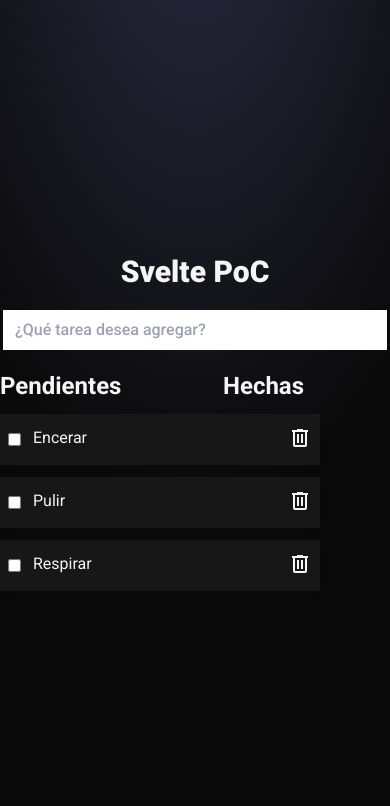
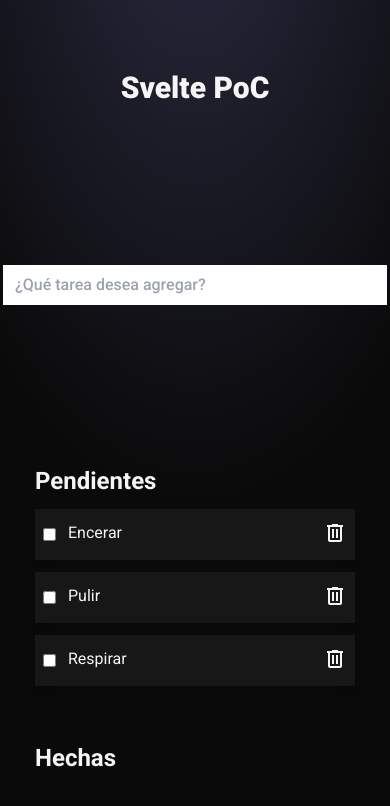
Before and after one commit to Lotar17/svelte-poc, a SvelteKit app: page / in a window 390 px wide. Shown: the top 806 px of the page. Built offline with nearby package versions, Linux system fonts and the light colour scheme.

Commit message:
style: make responsive

```diff
--- a/src/routes/+page.svelte
+++ b/src/routes/+page.svelte
@@ -25,7 +25,7 @@
 {#if transicionar}
   <div
     in:fly={{ y: 200, duration: 2000 }}
-    class="flex flex-col gap-5 items-center justify-center h-screen w-screen"
+    class="flex flex-row md:flex-col flex-wrap gap-5 items-center justify-center h-screen w-screen"
   >
     <h1 class="text-3xl font-black">Svelte PoC</h1>
     <input
@@ -45,7 +45,7 @@
     />
     <div
       in:fly={{ y: 200, duration: 2000, delay: 200 }}
-      class="grid grid-cols-2 gap-14"
+      class="grid grid-cols-1 md:grid-cols-2 gap-14"
     >
       <div>
         <h1 class="text-2xl font-bold">Pendientes</h1>
```
